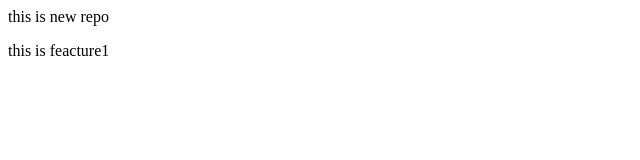
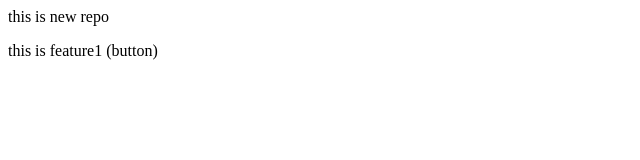
Before and after one commit to SBsujay/localrepo, a plain HTML site: page index.html in a window 1280 px wide. Shown: the full height of the page, 0-640 px from the left. Drawn offline with Linux system fonts and the light colour scheme.

```diff
--- a/index.html
+++ b/index.html
@@ -1,2 +1,2 @@
 <p>this is new repo</p>
-<p>this is feacture1</p>
+<p>this is feature1 (button)</p>
```
